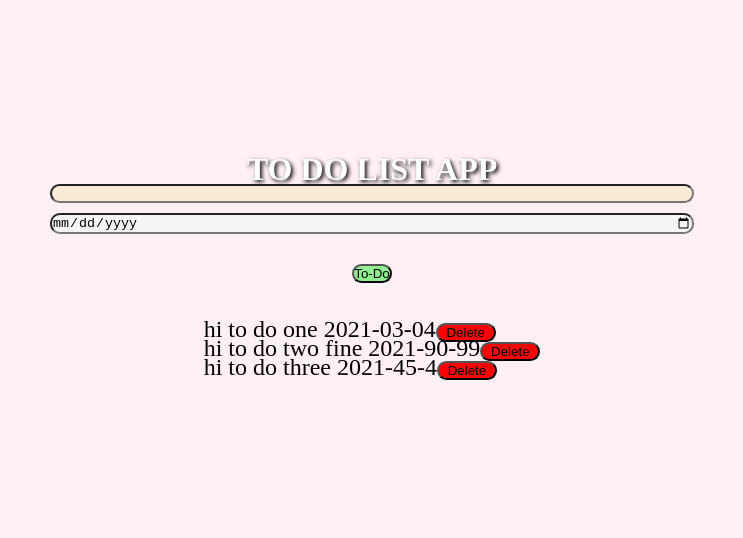
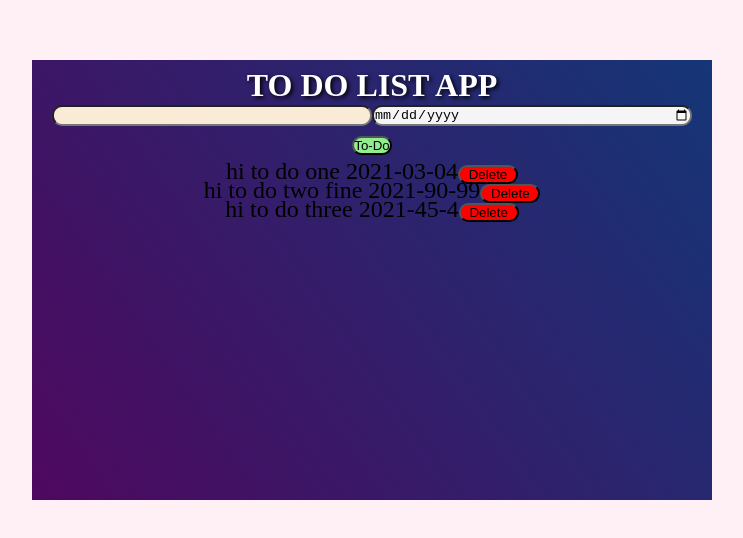
Before and after one commit to awoke-0982/todo-list, a plain HTML site: page index.html in a window 1280 px wide. Shown: the part 138-676 px from the top of the page, without its empty margins (268-1011 px from the left). Drawn offline with Linux system fonts and the light colour scheme.

Commit message:
Update index.html

```diff
--- a/index.html
+++ b/index.html
@@ -7,12 +7,14 @@
     <title>To DO LIST </title>
 </head><body>
     <div class="container"> <br>
+        <main>
     <h1 class="tag">TO DO LIST APP</h1>
-
+   <div id="input">
     <input id="pushnew" class="text" type="text" />
     <input id="date-picker" class="date" type="Date"/><br>
+</div>
     <button onclick="doto()" class="click">To-Do</button>  <br><br>
-<div id="to-do-list"></div> </div>
+<div id="to-do-list"></div> </main></div>
 </body>
 <script src="main.js"></script>
 
```
